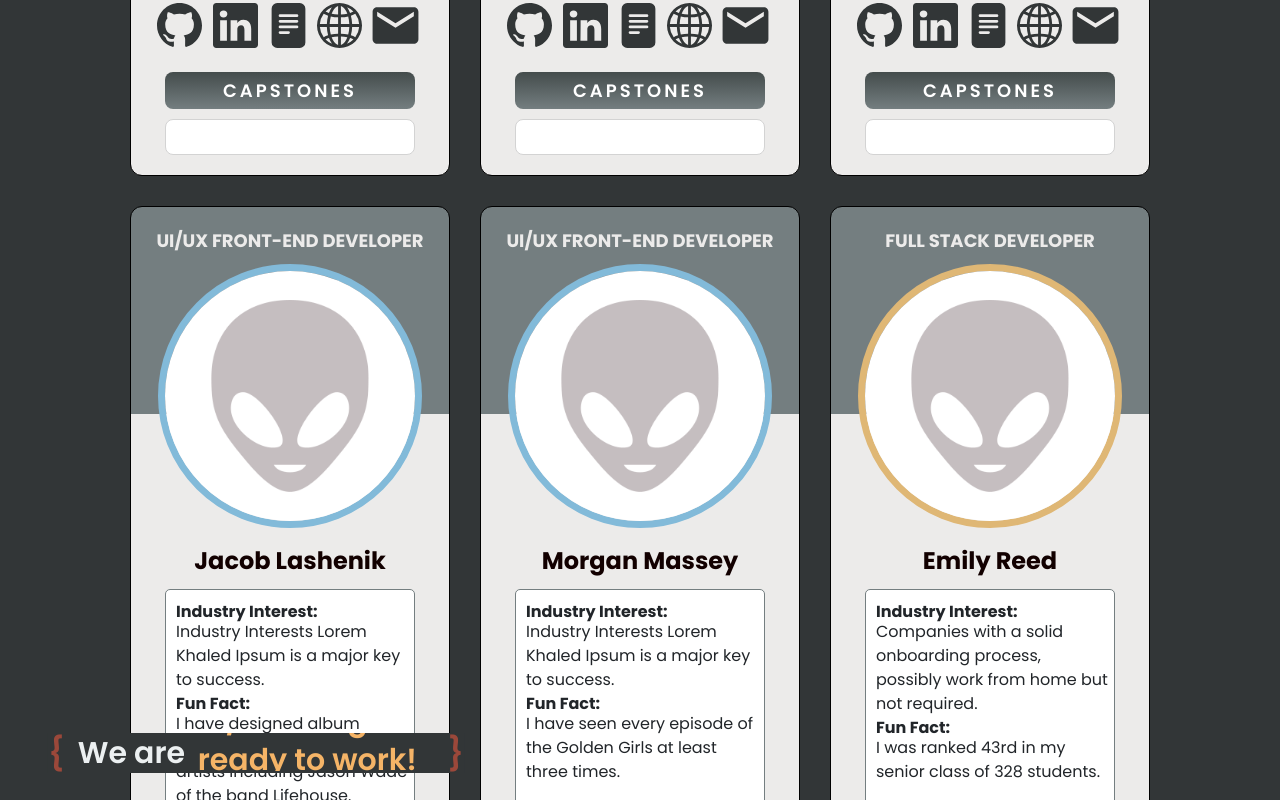
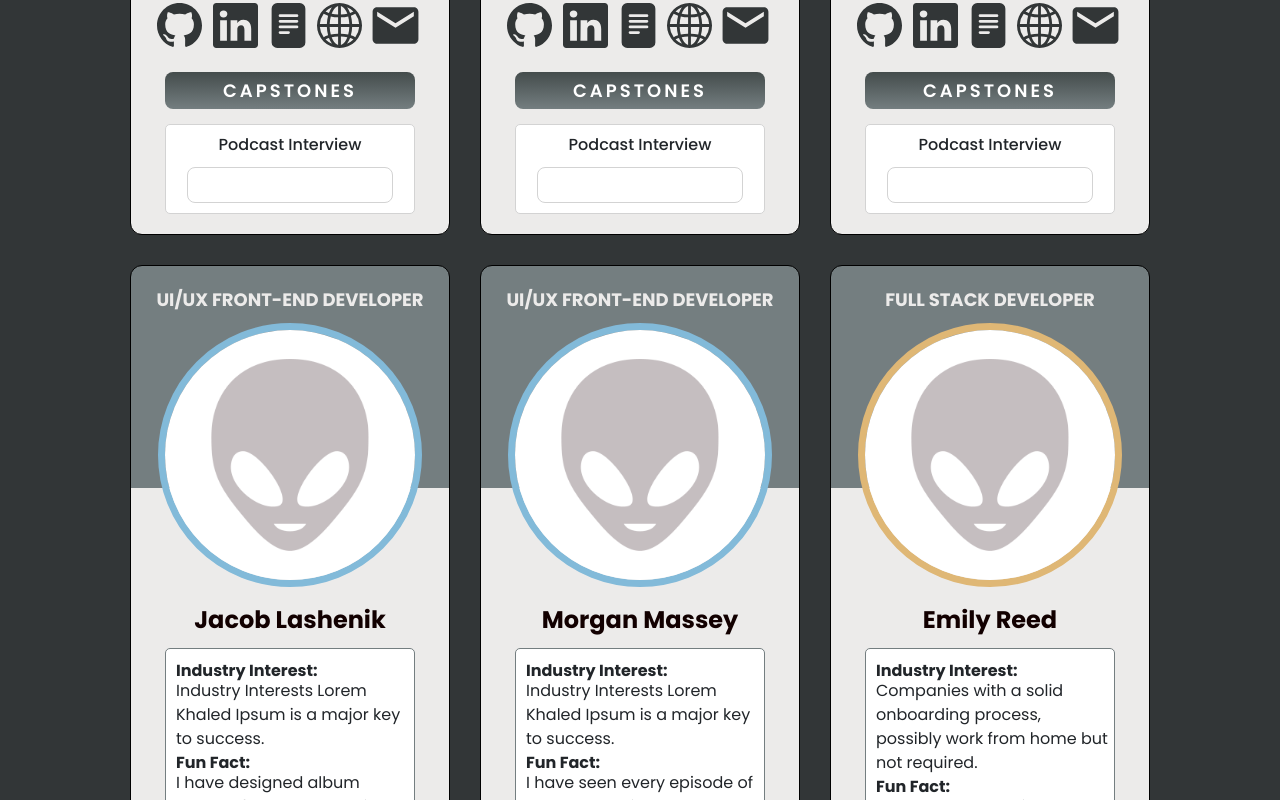
Before and after one commit to nss-day-cohort-51/nss-day-cohort-51.github.io, a React (Create React App) app: page / in a window 1280 px wide. Shown: the part 1180-1980 px from the top of the page. Built offline with nearby package versions, Linux system fonts and the light colour scheme; grey boxes are pictures that could not be loaded.

Commit message:
deploying

```diff
--- a/src/components/DevCard.js
+++ b/src/components/DevCard.js
@@ -52,7 +52,23 @@ export const DevCard = ({ obj }) => {
           <CapBtn obj={obj} />
         </div>
         <div className="dev-card__podcast">
-          <PodPlayer />
+          <div className="card-pod-wrapper">
+            <h5>Podcast Interview</h5>
+            <PodPlayer />
+          </div>
+          {/* <div className="modal-pod">
+            <div className="pod-title">Podcast Interview</div>
+            <div className="pod-wrapper">
+              <iframe
+                title="Podcast Player"
+                width="80%"
+                height="20"
+                scrolling="no"
+                frameBorder="no"
+                src="https://w.soundcloud.com/player/?url=https://soundcloud.com/discord96/materia-primoris-the-x-files-theme-full-illuminati-song&color=#82bad9&color=%23ff5500&inverse=true&auto_play=false&show_user=true"
+              ></iframe>
+            </div>
+          </div> */}
         </div>
       </div>
     </>
--- a/src/components/DevList.js
+++ b/src/components/DevList.js
@@ -1,7 +1,7 @@
 //Purpose: Creates and displays the Developer List component
 
 import React from "react";
-import { ScrollingText } from "./TextAnimation";
+// import { ScrollingText } from "./TextAnimation";
 // import { Example } from "../components/Example";
 import { DevCard } from "../components/DevCard";
 import "../styles/custom.scss";
@@ -10,7 +10,7 @@ export const DevList = ({ allDevs }) => {
   return (
     <>
       <div id="devList" className="dev-list">
-        <ScrollingText />
+        {/* <ScrollingText /> */}
 
         {allDevs.map((obj) => (
           <DevCard key={obj.id} obj={obj} />
--- a/src/styles/devlist.scss
+++ b/src/styles/devlist.scss
@@ -126,5 +126,23 @@ $platinum: #ecebea;
     justify-content: center;
     align-self: center;
     margin-bottom: 10px;
+
+    .card-pod-wrapper {
+      width: 82%;
+      display: flex;
+      flex-direction: column;
+      align-items: center;
+      border-radius: 5px;
+      border: 1px solid lightgray;
+      background-color: white;
+      padding: 0px;
+      margin: 10px 0px;
+
+      h5 {
+        font-weight: 500;
+        font-size: 1em;
+        margin-top: 10px;
+      }
+    }
   }
 }
```
